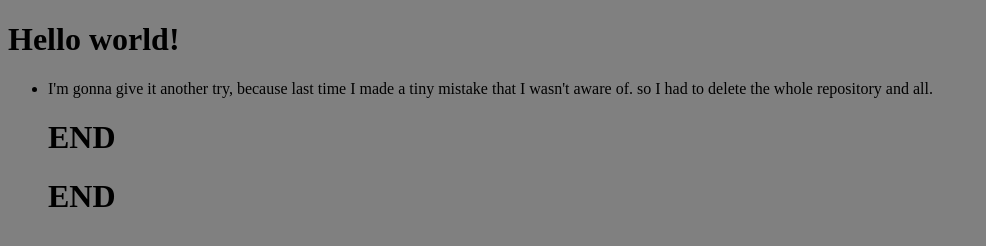
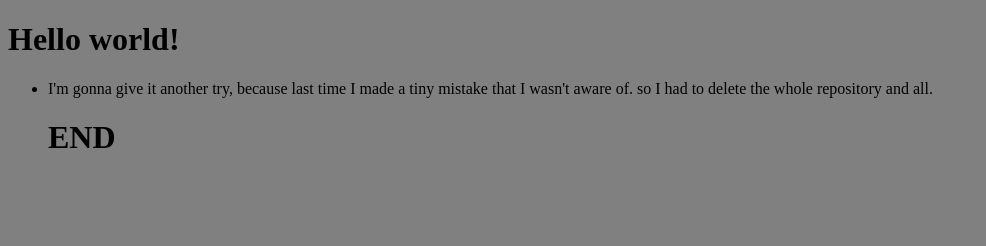
Before and after one commit to Alirezahka/PythonBasics, a plain HTML site: page index.html in a window 1280 px wide. Shown: the whole page, without its empty margins (0-986 px from the left). Drawn offline with Linux system fonts and the light colour scheme.

Commit message:
Removed END

```diff
--- a/index.html
+++ b/index.html
@@ -20,7 +20,6 @@
           all.
         </p>
         <h1>END</h1>
-        <h1>END</h1>
       </li>
     </ul>
   </body>
```
